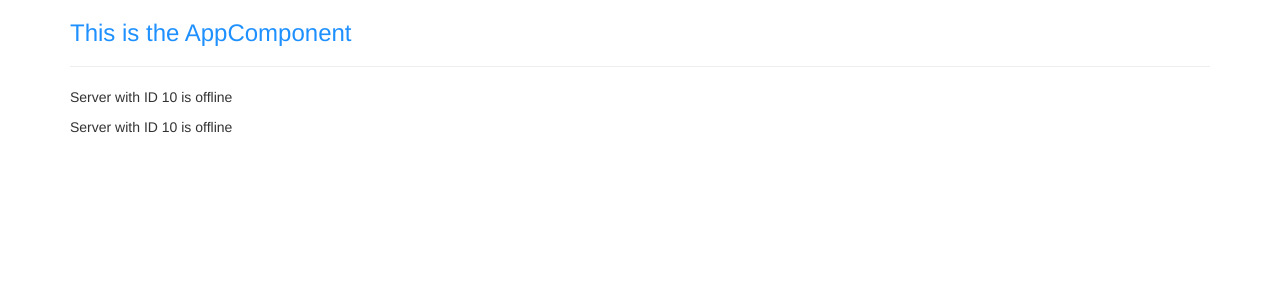
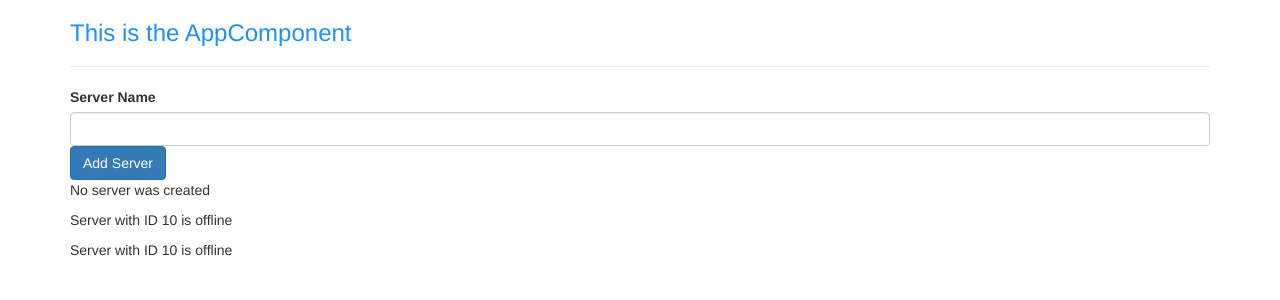
Before and after one commit to DarkSJ1998/recipebook-angular, an Angular app: page / in a window 1280 px wide. Shown: the top 300 px of the page. Built offline with nearby package versions, Linux system fonts and the light colour scheme.

Commit message:
Modifications to Servers Component

```diff
--- a/src/app/app.module.ts
+++ b/src/app/app.module.ts
@@ -1,5 +1,6 @@
 import { BrowserModule } from '@angular/platform-browser';
 import { NgModule } from '@angular/core';
+import { FormsModule } from '@angular/forms';
 
 import { AppComponent } from './app.component';
 import { ServerComponent } from './server/server.component';
@@ -7,7 +8,7 @@ import { ServersComponent } from './servers/servers.component';
 
 @NgModule({
 	declarations: [AppComponent, ServerComponent, ServersComponent],
-	imports: [BrowserModule],
+	imports: [BrowserModule, FormsModule],
 	providers: [],
 	bootstrap: [AppComponent],
 })
--- a/src/app/servers/servers.component.html
+++ b/src/app/servers/servers.component.html
@@ -1 +1,18 @@
-<app-server></app-server> <app-server></app-server>
+<label>Server Name</label>
+
+<!-- Using Event listeners -->
+<!-- <input type="text" class="form-control" (input)="onUpdateServerName($event)" /> -->
+
+<!-- 2-way data binding -->
+<input type="text" class="form-control" [(ngModel)]="serverName" />
+
+<button
+	class="btn btn-primary"
+	[disabled]="!allowNewServer"
+	(click)="onCreateServer()"
+>
+	Add Server
+</button>
+<p>{{ serverCreationStatus }}</p>
+<app-server></app-server>
+<app-server></app-server>
--- a/src/app/servers/servers.component.ts
+++ b/src/app/servers/servers.component.ts
@@ -1,15 +1,31 @@
 import { Component, OnInit } from '@angular/core';
 
 @Component({
-  selector: 'app-servers',
-  templateUrl: './servers.component.html',
-  styleUrls: ['./servers.component.css']
+	selector: 'app-servers',
+	templateUrl: './servers.component.html',
+	styleUrls: ['./servers.component.css'],
 })
 export class ServersComponent implements OnInit {
+	allowNewServer: boolean = false;
+	serverCreationStatus: string = 'No server was created';
+	serverName: string = '';
 
-  constructor() { }
+	constructor() {
+		setTimeout(() => {
+			this.allowNewServer = true;
+		}, 2000);
+	}
 
-  ngOnInit(): void {
-  }
+	ngOnInit(): void {}
 
+	onCreateServer = () => {
+		this.serverCreationStatus =
+			'Server was created! Name is ' + this.serverName;
+	};
+
+	// Function to capture the input value and store it in the variable
+	// onUpdateServerName = (e: any) => {
+	// 	this.serverName = e.target.value;
+	// 	console.log(this.serverName);
+	// };
 }
```
